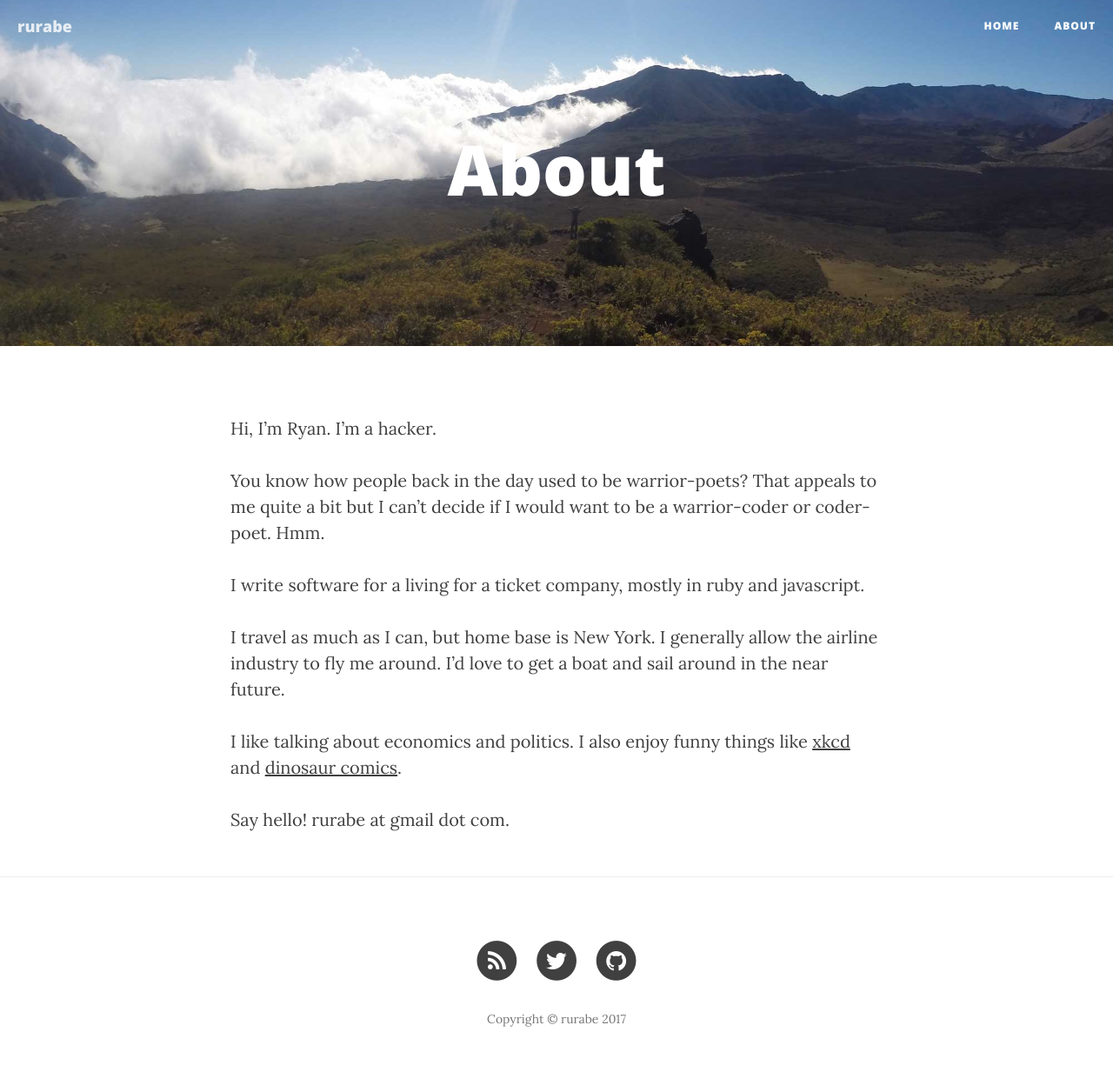
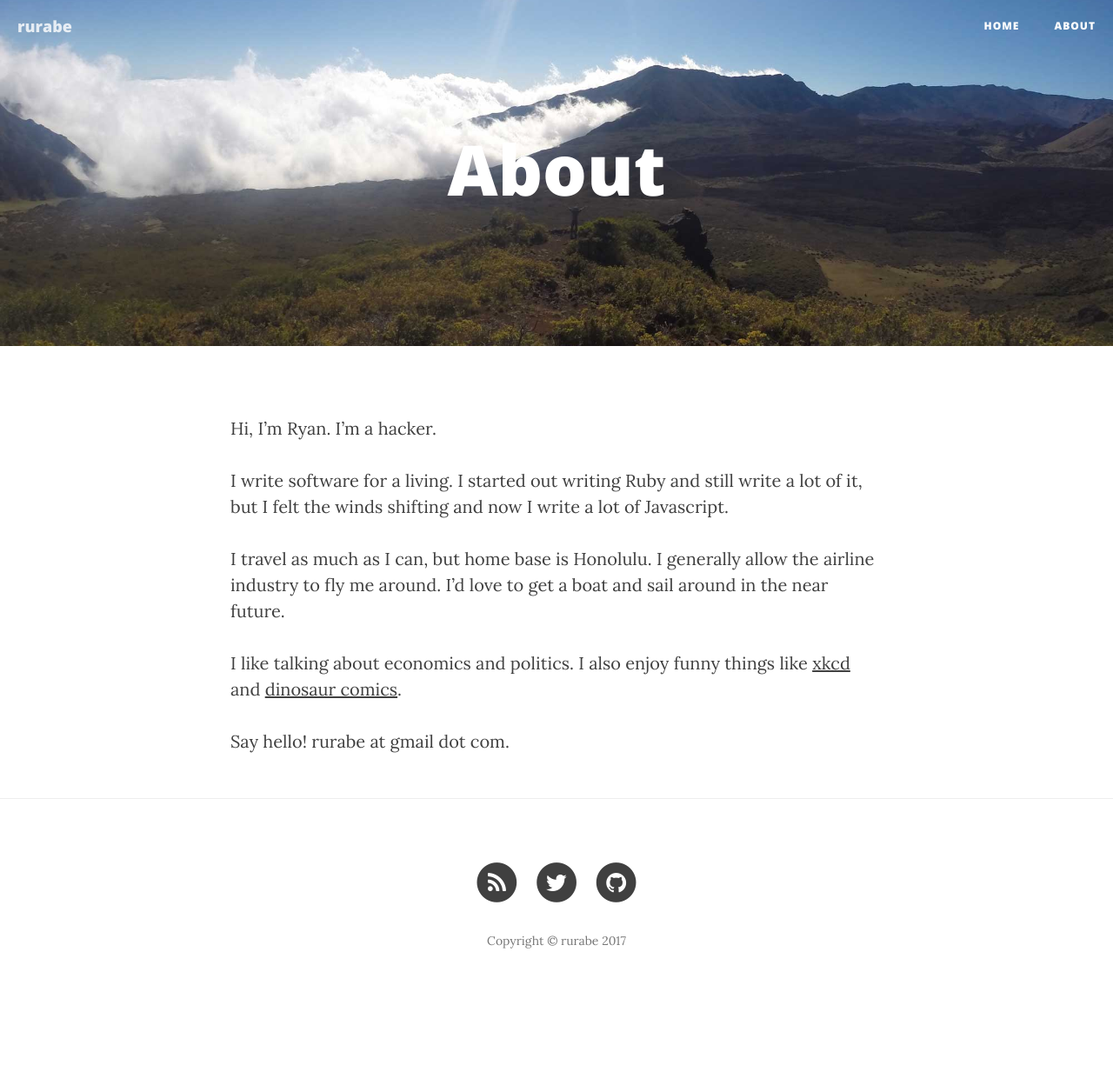
Before and after one commit to rurabe/rurabe.github.io, a Jekyll site: the page built from about.md, in a window 1280 px wide. Shown: the whole page at 87% size. Built offline with Jekyll 4.4.1, drawn with Linux system fonts in a browser that asks for light colours; nearby versions of some CDN libraries; after the commit the page ends 1158 px from its top, so only the background shows below that.

Commit message:
added gemfile and updated about

```diff
--- /dev/null
+++ b/Gemfile
@@ -0,0 +1,2 @@
+source 'https://rubygems.org'
+gem 'github-pages', group: :jekyll_plugins
--- a/about.md
+++ b/about.md
@@ -7,11 +7,9 @@ header-img: 'img/about-header.jpg'
 
 Hi, I'm Ryan. I'm a hacker.
 
-You know how people back in the day used to be warrior-poets? That appeals to me quite a bit but I can't decide if I would want to be a warrior-coder or coder-poet. Hmm.
+I write software for a living. I started out writing Ruby and still write a lot of it, but I felt the winds shifting and now I write a lot of Javascript.
 
-I write software for a living for a ticket company, mostly in ruby and javascript.
-
-I travel as much as I can, but home base is New York. I generally allow the airline industry to fly me around. I'd love to get a boat and sail around in the near future.
+I travel as much as I can, but home base is Honolulu. I generally allow the airline industry to fly me around. I'd love to get a boat and sail around in the near future.
 
 I like talking about economics and politics. I also enjoy funny things like [xkcd](http://xkcd.com) and [dinosaur comics](http://qwantz.com).
 
```
Also changed, not shown: Gemfile.lock (added).
